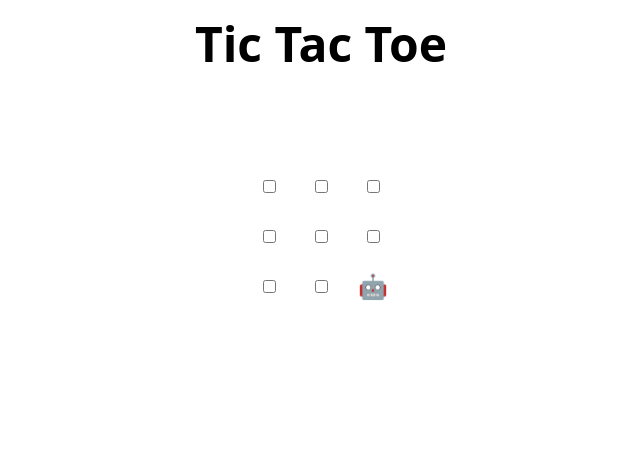
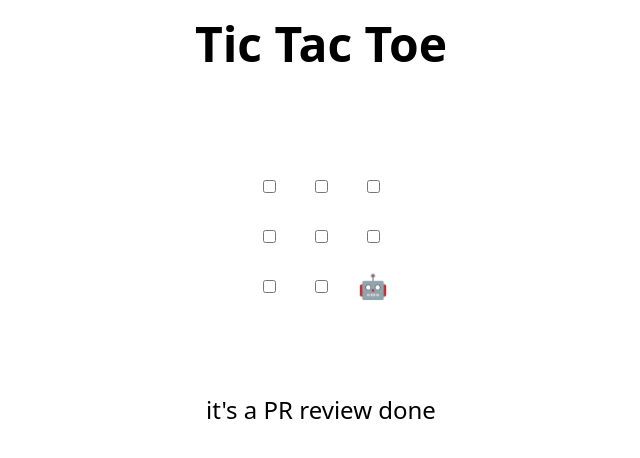
Before and after one commit to Hinga-inc/skills-review-pull-requests, a plain HTML site: page index.html in a window 1280 px wide. Shown: the whole page, without its empty margins (319-959 px from the left). Drawn offline with Linux system fonts and the light colour scheme.

Commit message:
Update index.html

```diff
--- a/index.html
+++ b/index.html
@@ -48,7 +48,7 @@
 </table>
 
 <h2 hidden>Game over, refresh to play again 🧑‍💻 🤖!</h2>
-
+it's a PR review done
 <script>
   // Initialization
   const boxes = Array.from(document.querySelectorAll("td"));
```
